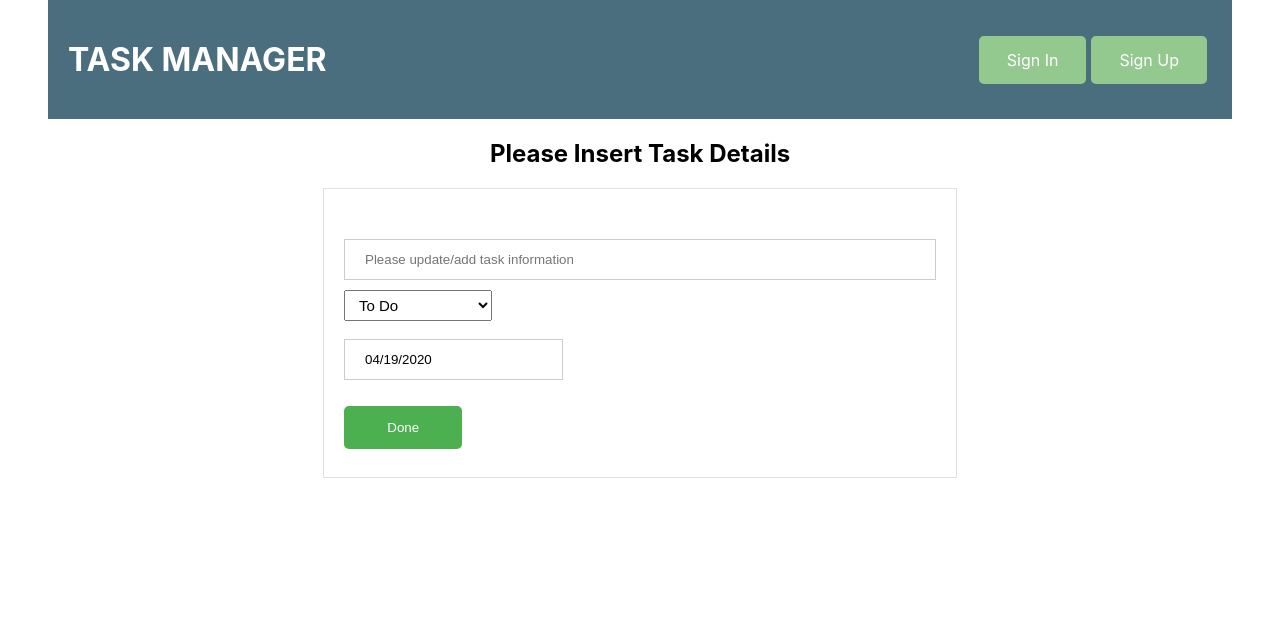
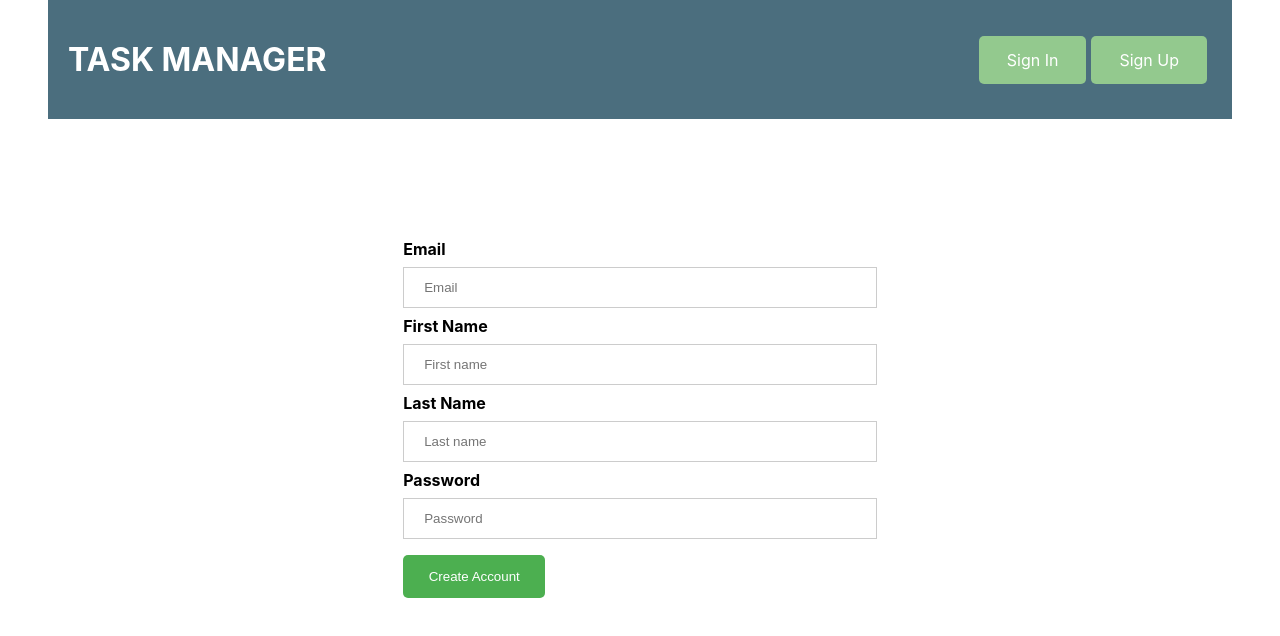
Before and after one commit to Thaneshwor/react-express-todo-demo, a React (Create React App) app in the folder app/: page / in a window 1280 px wide. Shown: the top 636 px of the page. Built offline with nearby package versions, Linux system fonts and the light colour scheme.

Commit message:
Add CreateUser component

```diff
--- /dev/null
+++ b/app/src/components/createuser/CreateUser.jsx
@@ -0,0 +1,32 @@
+import React, { Component } from 'react';
+import '../createuser/createuser.css'
+
+class CreateUser extends Component {
+    handleSubmit = (event) => {
+        event.preventDefault();
+        console.log('handling event')
+    }
+
+    render() {
+        return (
+            <div className='form-container-out'>
+                <div className='form-container-in'>
+                    <form onSubmit={this.handleSubmit}>
+                        <label>Email</label>
+                        <input type='text' placeholder='Email' name='username' />
+                        <label>First Name</label>
+                        <input type='text' placeholder='First name' name='username' />
+                        <label>Last Name</label>
+                        <input type='text' placeholder='Last name' name='username' />
+                        <label>Password</label>
+                        <input type='password' placeholder='Password' name='password' />
+                        <button type='submit' className='btn-submit'>Create Account</button>
+                    </form>
+                </div >
+            </div>
+
+        )
+    }
+}
+
+export default CreateUser
--- /dev/null
+++ b/app/src/components/createuser/createuser.css
@@ -0,0 +1,11 @@
+.btn-submit{
+    width: 30%;
+}
+
+
+@media screen and (max-width: 480px) {
+    .btn-submit{
+       padding: 10px;
+    }
+
+}
--- a/app/src/components/main/Main.jsx
+++ b/app/src/components/main/Main.jsx
@@ -4,6 +4,7 @@ import Login from '../login/Login';
 import Navbar from '../header/Navbar';
 import Dashboard from '../dashboard/Dashboard';
 import TaskDetail from '../taskdetail/TaskDetail';
+import CreateUser from '../createuser/CreateUser';
 
 class Main extends Component {
 
@@ -13,7 +14,7 @@ class Main extends Component {
                 <Navbar />
                 {/* <Login /> */}
                 {/* <Dashboard></Dashboard> */}
-                <TaskDetail />
+                <CreateUser />
             </div >
         );
     };
```
